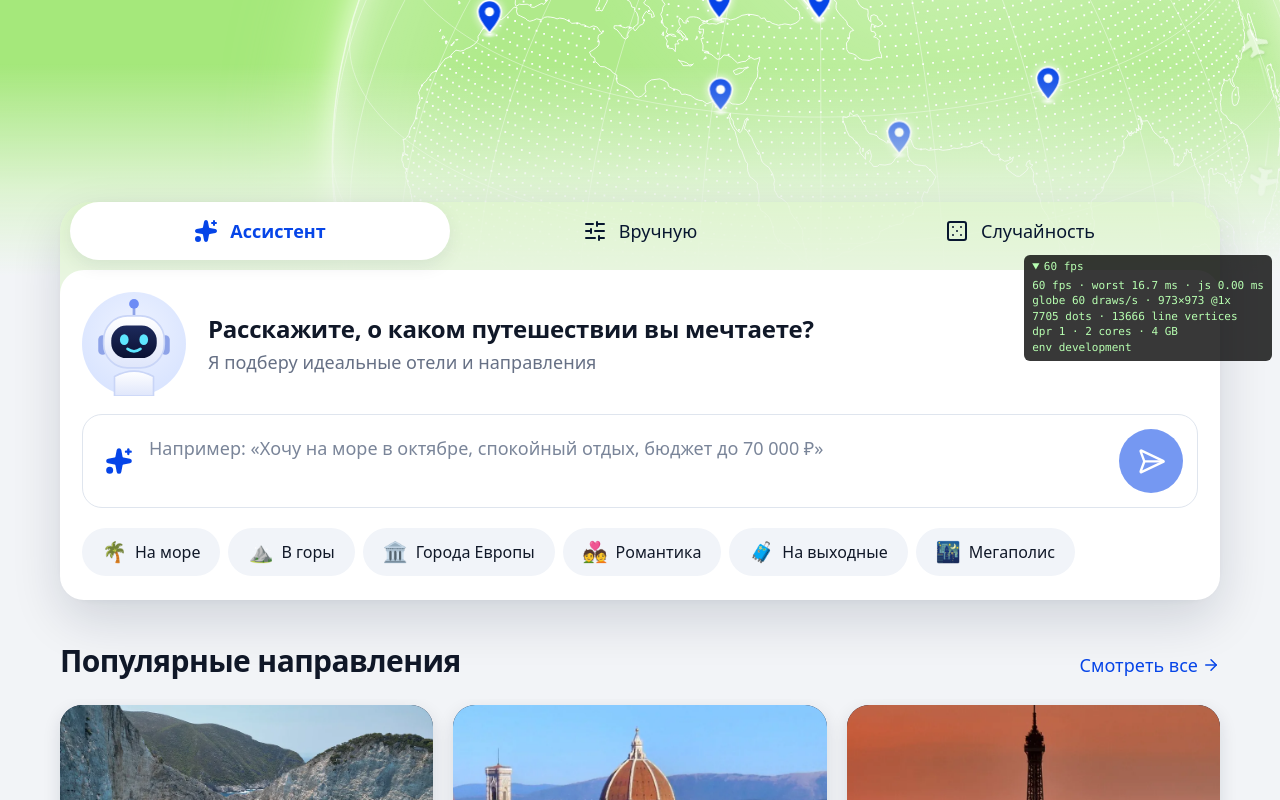
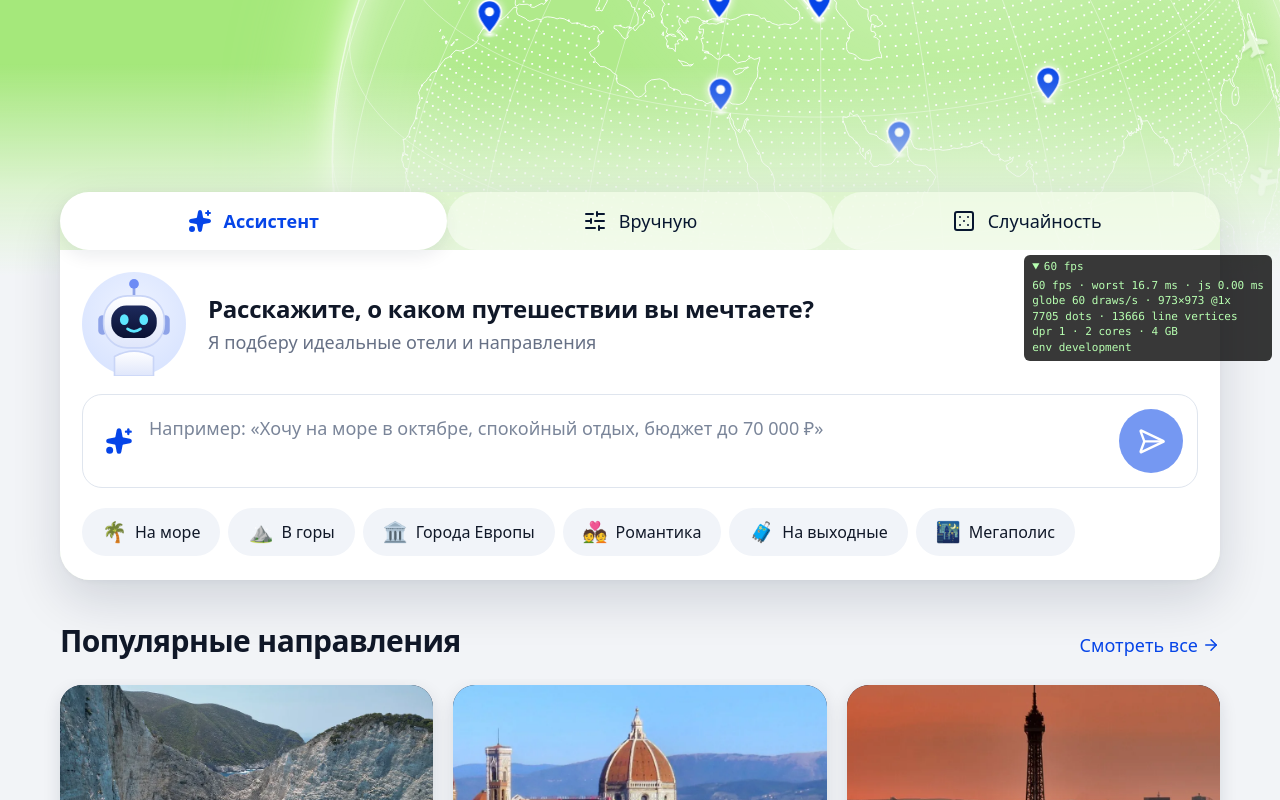
Before and after one commit to LeonidAlekseev/ostrovok-concept, a Next.js app: page / in a window 1280 px wide. Shown: the part 431-1231 px from the top of the page. Built offline with nearby package versions, Linux system fonts and the light colour scheme.

Commit message:
style: flush tab row, translucent tabs, tab panel follows the outer corners
Co-Authored-By: Claude Opus 5.5 <noreply@anthropic.com>

```diff
--- a/src/components/SearchPanel/SearchPanel.module.css
+++ b/src/components/SearchPanel/SearchPanel.module.css
@@ -11,7 +11,6 @@
 .tabs {
   display: grid;
   grid-template-columns: repeat(3, minmax(0, 1fr));
-  margin: clamp(6px, 2vw, 10px);
 }
 
 .tab {
@@ -26,7 +25,7 @@
   font-size: clamp(13px, 3.8vw, 18px);
   font-weight: 500;
   white-space: nowrap;
-  background: transparent;
+  background: rgba(255, 255, 255, 0.45);
   border: 0;
   border-radius: 999px;
   transition:
@@ -36,7 +35,7 @@
 }
 
 .tab:hover {
-  background: rgba(255, 255, 255, 0.5);
+  background: var(--white);
 }
 
 .tab[aria-selected='true'] {
@@ -70,7 +69,9 @@
   --pad: clamp(14px, 3.6vw, 22px);
   padding: var(--pad);
   background: var(--white);
-  border-radius: clamp(18px, 4.6vw, 24px);
+  /* Only the outer corners, following the panel; the edge under the tabs stays straight. */
+  border-bottom-right-radius: inherit;
+  border-bottom-left-radius: inherit;
   animation: panelIn 0.25s ease-out;
 }
 
```
